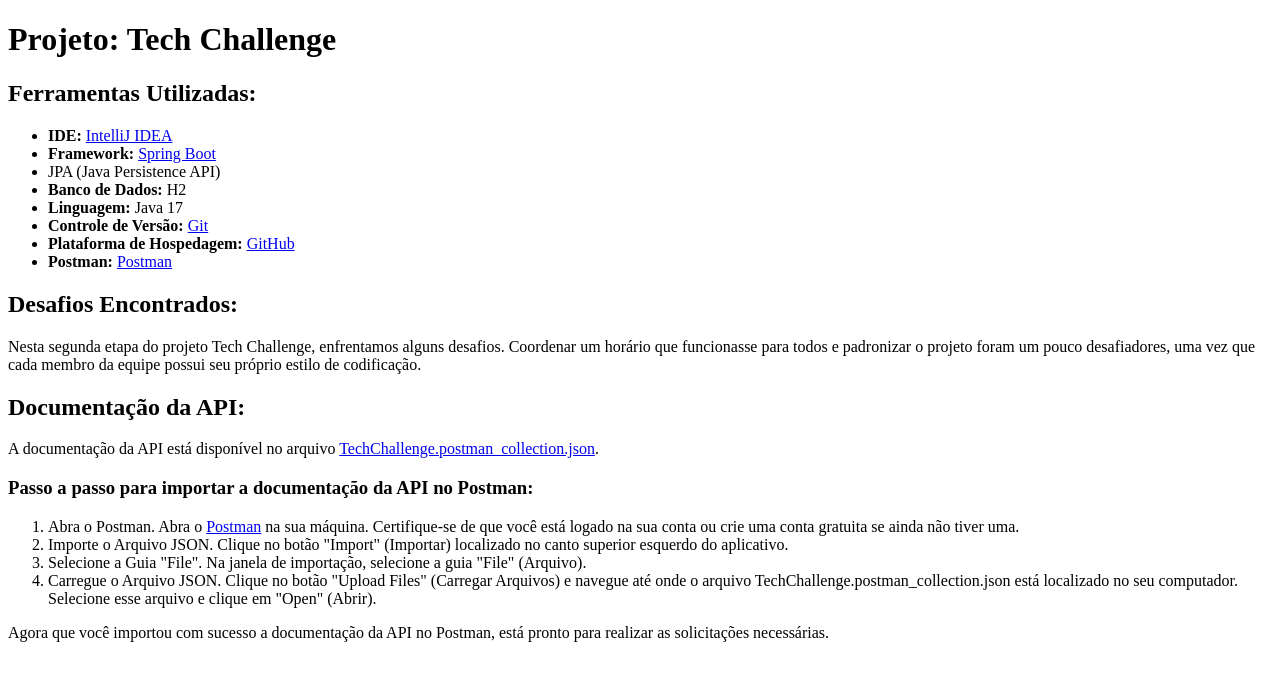
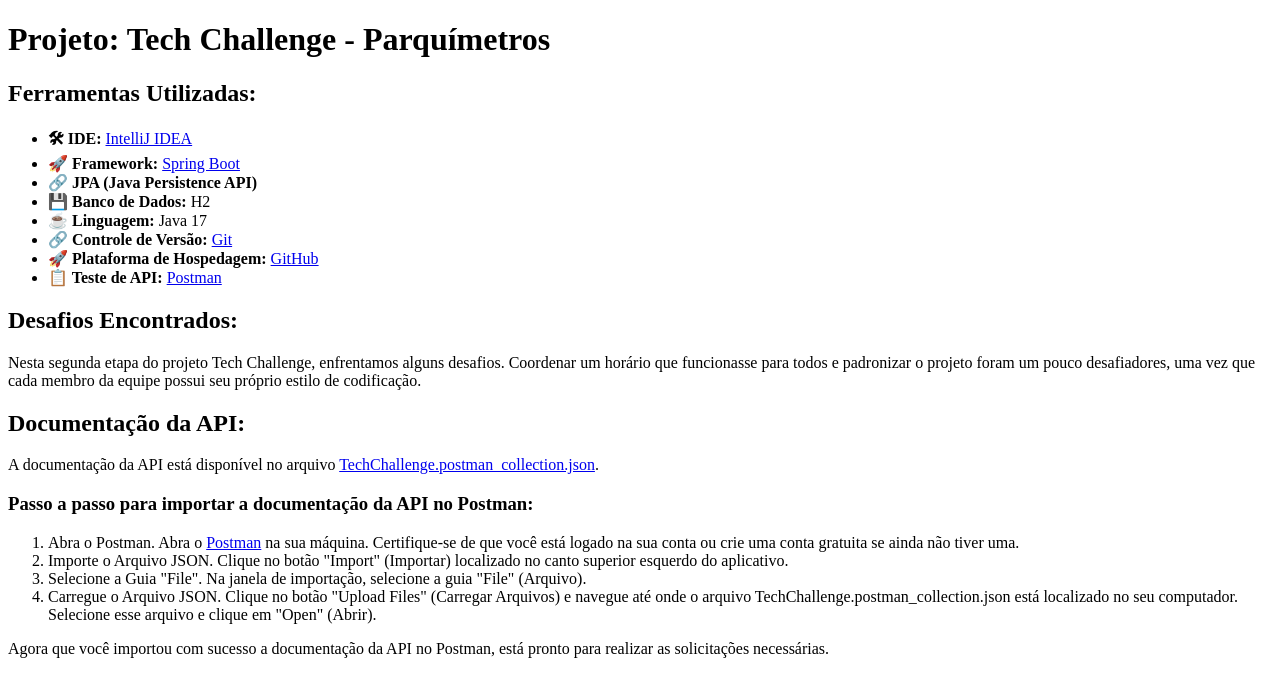
Before and after one commit to Thalita-ribeiro/Tech-Challenge, a plain HTML site: page index.html in a window 1280 px wide. Drawn offline with Linux system fonts and the light colour scheme.

Commit message:
Update index.html

```diff
--- a/index.html
+++ b/index.html
@@ -1,45 +1,56 @@
 <!DOCTYPE html>
 <html lang="en">
+
 <head>
     <meta charset="UTF-8">
     <meta name="viewport" content="width=device-width, initial-scale=1.0">
-    <title>Projeto: Tech Challenge</title>
+    <title>Projeto: Tech Challenge - Parquímetros</title>
 </head>
+
 <body>
-    <h1>Projeto: Tech Challenge</h1>
+    <h1>Projeto: Tech Challenge - Parquímetros</h1>
 
     <h2>Ferramentas Utilizadas:</h2>
     <ul>
-        <li><strong>IDE:</strong> <a href="https://www.jetbrains.com/idea/">IntelliJ IDEA</a></li>
-        <li><strong>Framework:</strong> <a href="https://spring.io/projects/spring-boot">Spring Boot</a></li>
-        <li>JPA (Java Persistence API)</li>
-        <li><strong>Banco de Dados:</strong> H2</li>
-        <li><strong>Linguagem:</strong> Java 17</li>
-        <li><strong>Controle de Versão:</strong> <a href="https://git-scm.com/">Git</a></li>
-        <li><strong>Plataforma de Hospedagem:</strong> <a href="https://github.com/">GitHub</a></li>
-        <li><strong>Postman:</strong> <a href="https://www.postman.com/">Postman</a></li>
+        <li><strong>🛠 IDE:</strong> <a href="https://www.jetbrains.com/idea/">IntelliJ IDEA</a></li>
+        <li><strong>🚀 Framework:</strong> <a href="https://spring.io/projects/spring-boot">Spring Boot</a></li>
+        <li><strong>🔗 JPA (Java Persistence API)</strong></li>
+        <li><strong>💾 Banco de Dados:</strong> H2</li>
+        <li><strong>☕ Linguagem:</strong> Java 17</li>
+        <li><strong>🔗 Controle de Versão:</strong> <a href="https://git-scm.com/">Git</a></li>
+        <li><strong>🚀 Plataforma de Hospedagem:</strong> <a href="https://github.com/">GitHub</a></li>
+        <li><strong>📋 Teste de API:</strong> <a href="https://www.postman.com/">Postman</a></li>
     </ul>
 
     <h2>Desafios Encontrados:</h2>
     <p>
-        Nesta segunda etapa do projeto Tech Challenge, enfrentamos alguns desafios. Coordenar um horário que funcionasse para todos e padronizar o projeto foram um pouco desafiadores, uma vez que cada membro da equipe possui seu próprio estilo de codificação.
+        Nesta segunda etapa do projeto Tech Challenge, enfrentamos alguns desafios. Coordenar um horário que funcionasse
+        para todos e padronizar o projeto foram um pouco desafiadores, uma vez que cada membro da equipe possui seu
+        próprio estilo de codificação.
     </p>
 
     <h2>Documentação da API:</h2>
     <p>
-        A documentação da API está disponível no arquivo <a href="doc/TechChallenge.postman_collection.json">TechChallenge.postman_collection.json</a>.
+        A documentação da API está disponível no arquivo <a
+            href="doc/TechChallenge.postman_collection.json">TechChallenge.postman_collection.json</a>.
     </p>
 
     <h3>Passo a passo para importar a documentação da API no Postman:</h3>
     <ol>
-        <li>Abra o Postman. Abra o <a href="https://www.postman.com/">Postman</a> na sua máquina. Certifique-se de que você está logado na sua conta ou crie uma conta gratuita se ainda não tiver uma.</li>
-        <li>Importe o Arquivo JSON. Clique no botão "Import" (Importar) localizado no canto superior esquerdo do aplicativo.</li>
+        <li>Abra o Postman. Abra o <a href="https://www.postman.com/">Postman</a> na sua máquina. Certifique-se de que
+            você está logado na sua conta ou crie uma conta gratuita se ainda não tiver uma.</li>
+        <li>Importe o Arquivo JSON. Clique no botão "Import" (Importar) localizado no canto superior esquerdo do
+            aplicativo.</li>
         <li>Selecione a Guia "File". Na janela de importação, selecione a guia "File" (Arquivo).</li>
-        <li>Carregue o Arquivo JSON. Clique no botão "Upload Files" (Carregar Arquivos) e navegue até onde o arquivo TechChallenge.postman_collection.json está localizado no seu computador. Selecione esse arquivo e clique em "Open" (Abrir).</li>
+        <li>Carregue o Arquivo JSON. Clique no botão "Upload Files" (Carregar Arquivos) e navegue até onde o arquivo
+            TechChallenge.postman_collection.json está localizado no seu computador. Selecione esse arquivo e clique em
+            "Open" (Abrir).</li>
     </ol>
 
     <p>
-        Agora que você importou com sucesso a documentação da API no Postman, está pronto para realizar as solicitações necessárias.
+        Agora que você importou com sucesso a documentação da API no Postman, está pronto para realizar as solicitações
+        necessárias.
     </p>
 </body>
+
 </html>
```
